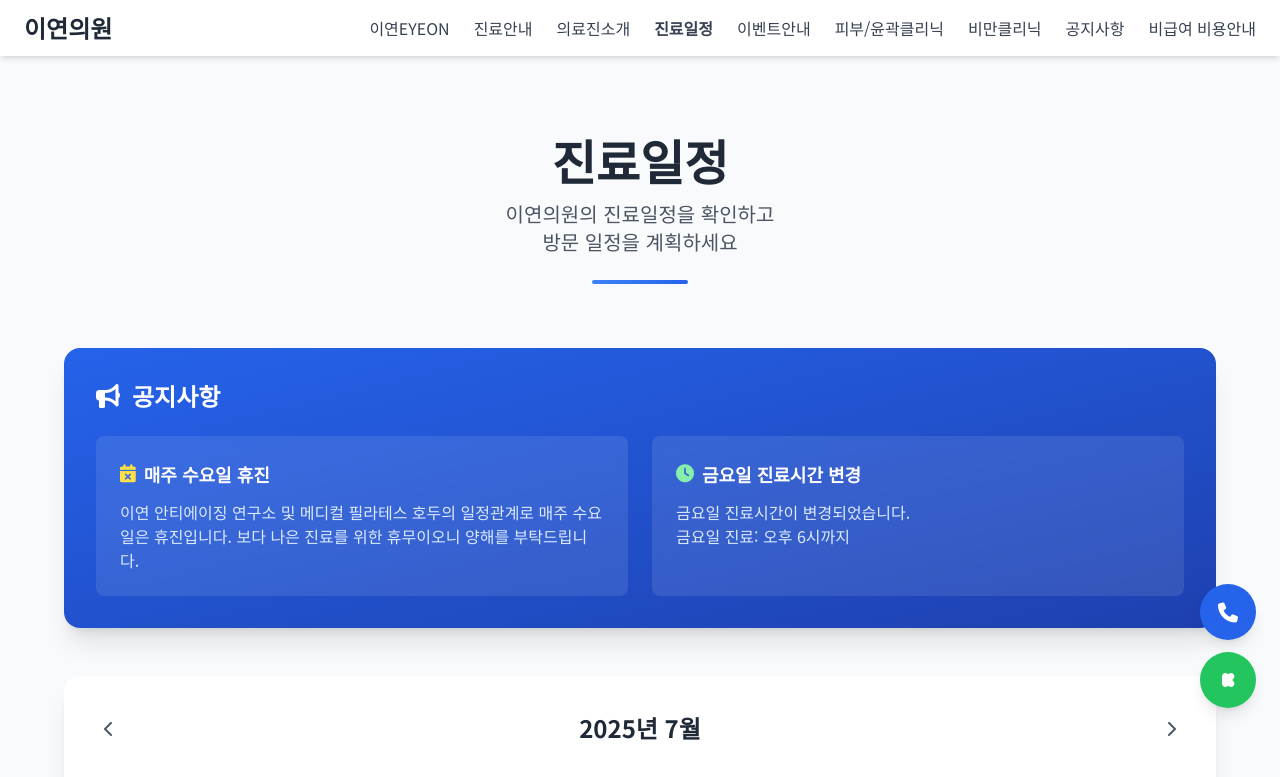
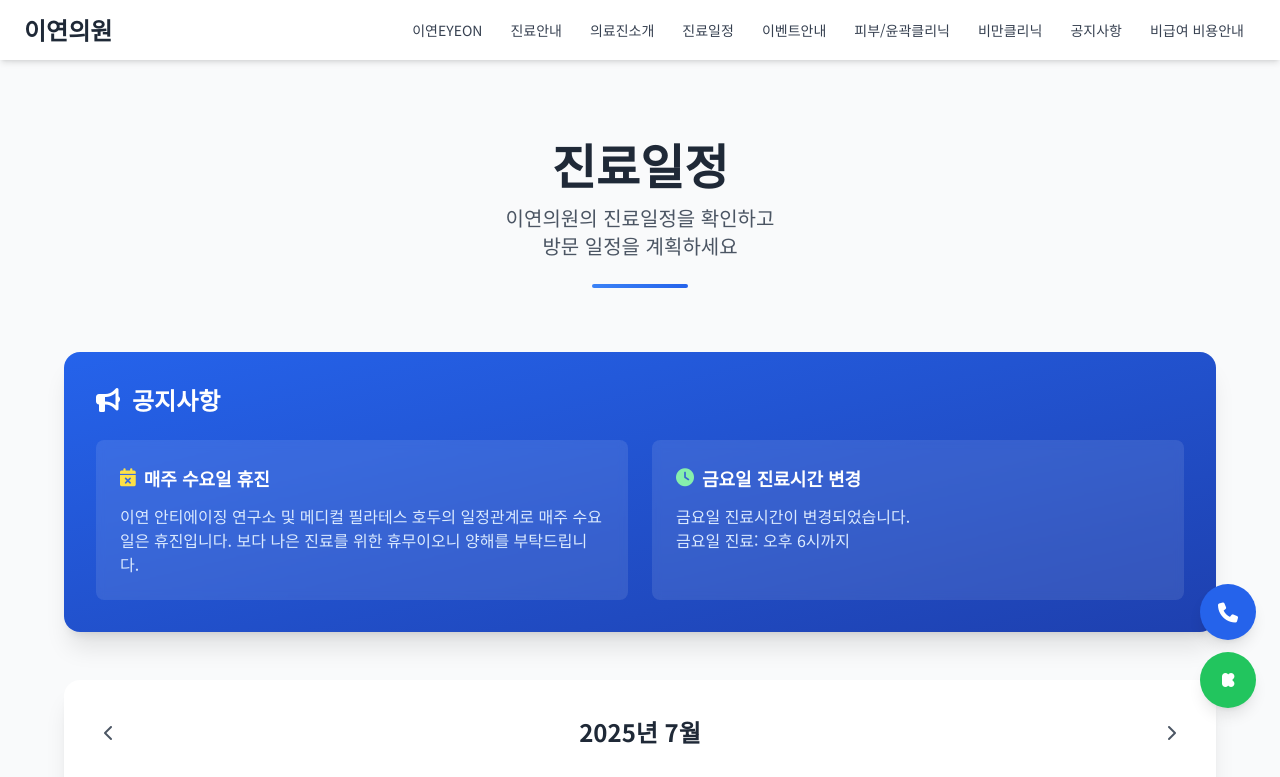
Before and after one commit to ysl1016/eyeonclinic, a plain HTML site: page schedule.html in a window 1280 px wide. Shown: the top 777 px of the page. Drawn offline with nearby package versions, Linux system fonts and the light colour scheme.

Commit message:
Update schedule.html

```diff
--- a/schedule.html
+++ b/schedule.html
@@ -114,16 +114,16 @@
                 <a href="index.html" class="text-2xl font-bold text-gray-800">이연의원</a>
 
                 <!-- Desktop Navigation -->
-                <nav class="hidden lg:flex items-center space-x-6">
-                    <a href="index.html" class="text-gray-700 hover:text-blue-600">이연EYEON</a>
-                    <a href="clinic-info.html" class="text-gray-700 hover:text-blue-600">진료안내</a>
-                    <a href="doctor.html" class="text-gray-700 hover:text-blue-600">의료진소개</a>
-                    <a href="schedule.html" class="text-gray-700 hover:text-blue-600 nav-active">진료일정</a>
-                    <a href="events.html" class="text-gray-700 hover:text-blue-600">이벤트안내</a>
-                    <a href="skin-clinic.html" class="text-gray-700 hover:text-blue-600">피부/윤곽클리닉</a>
-                    <a href="obesity-clinic.html" class="text-gray-700 hover:text-blue-600">비만클리닉</a>
-                    <a href="notice.html" class="text-gray-700 hover:text-blue-600">공지사항</a>
-                    <a href="costs.html" class="text-gray-700 hover:text-blue-600">비급여 비용안내</a>
+                <nav class="hidden lg:flex items-center space-x-1 text-sm">
+                    <a href="index.html" class="text-gray-700 hover:text-blue-600 px-3 py-2 rounded-md">이연EYEON</a>
+                    <a href="clinic-info.html" class="text-gray-700 hover:text-blue-600 px-3 py-2 rounded-md">진료안내</a>
+                    <a href="doctor.html" class="text-gray-700 hover:text-blue-600 px-3 py-2 rounded-md">의료진소개</a>
+                    <a href="schedule.html" class="text-gray-700 hover:text-blue-600 px-3 py-2 rounded-md">진료일정</a>
+                    <a href="events.html" class="text-gray-700 hover:text-blue-600 px-3 py-2 rounded-md">이벤트안내</a>
+                    <a href="skin-clinic.html" class="text-gray-700 hover:text-blue-600 px-3 py-2 rounded-md main-nav-active">피부/윤곽클리닉</a>
+                    <a href="obesity-clinic.html" class="text-gray-700 hover:text-blue-600 px-3 py-2 rounded-md">비만클리닉</a>
+                    <a href="notice.html" class="text-gray-700 hover:text-blue-600 px-3 py-2 rounded-md">공지사항</a>
+                    <a href="costs.html" class="text-gray-700 hover:text-blue-600 px-3 py-2 rounded-md">비급여 비용안내</a>
                 </nav>
 
                 <!-- Mobile Navigation Button -->
```
